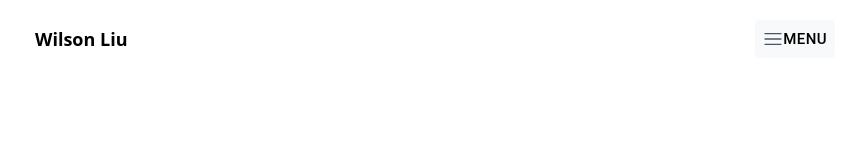
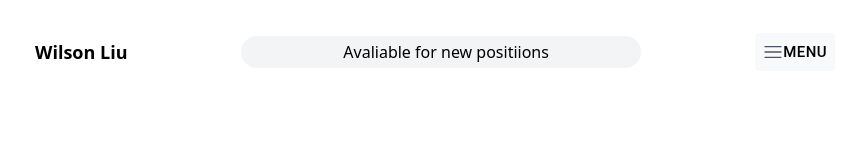
Before and after one commit to jiajunliu0024/portfolio, a React (Create React App) app: page / in a window 1280 px wide. Shown: the top 160 px of the page, without its empty margins (205-1062 px from the left). Built offline with nearby package versions, Linux system fonts and the light colour scheme.

Commit message:
add marquee to show the status

```diff
--- a/package.json
+++ b/package.json
@@ -16,6 +16,7 @@
     "keep-react": "^1.2.0",
     "react": "^18.2.0",
     "react-dom": "^18.2.0",
+    "react-fast-marquee": "^1.6.5",
     "react-scripts": "5.0.1",
     "react-type-animation": "^3.2.0",
     "web-vitals": "^2.1.4"
--- a/src/components/menu_components/BlogHeader.js
+++ b/src/components/menu_components/BlogHeader.js
@@ -1,6 +1,7 @@
 // src/components/Navbar.js
 import React from "react";
 import MenuButton from "./MenuButton";
+import Marquee from "react-fast-marquee";
 
 export default function BlogHeader() {
   return (
@@ -9,6 +10,12 @@ export default function BlogHeader() {
         <a className="font-bold text-lg text-black">
           <a href="#about">Wilson Liu</a>
         </a>
+        <div className="w-1/2 hover:w-2/3 flex h-16 items-center">
+          <Marquee className="bg-gray-100 h-8 hover:h-12 rounded-full ">
+            Avaliable for new positiions
+          </Marquee>
+        </div>
+
         <div className="flex items-center space-x-4">
           <MenuButton />
         </div>
```
